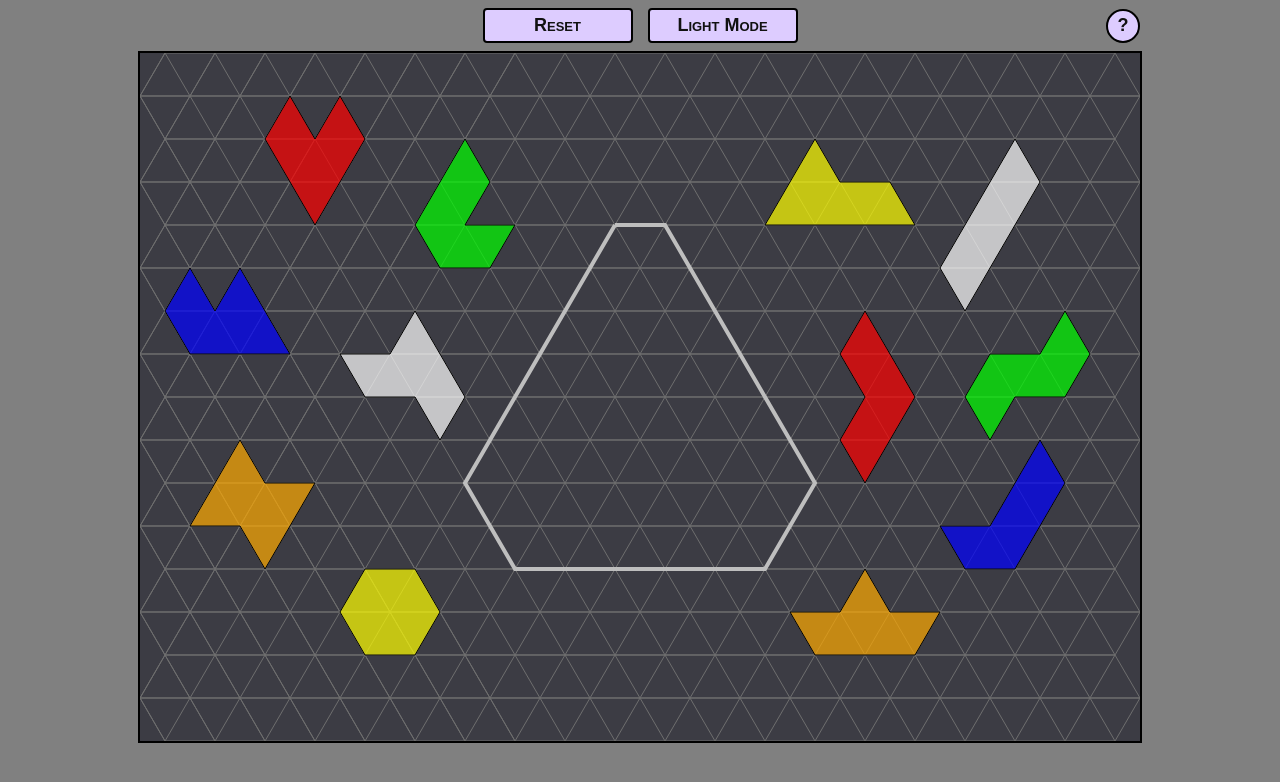
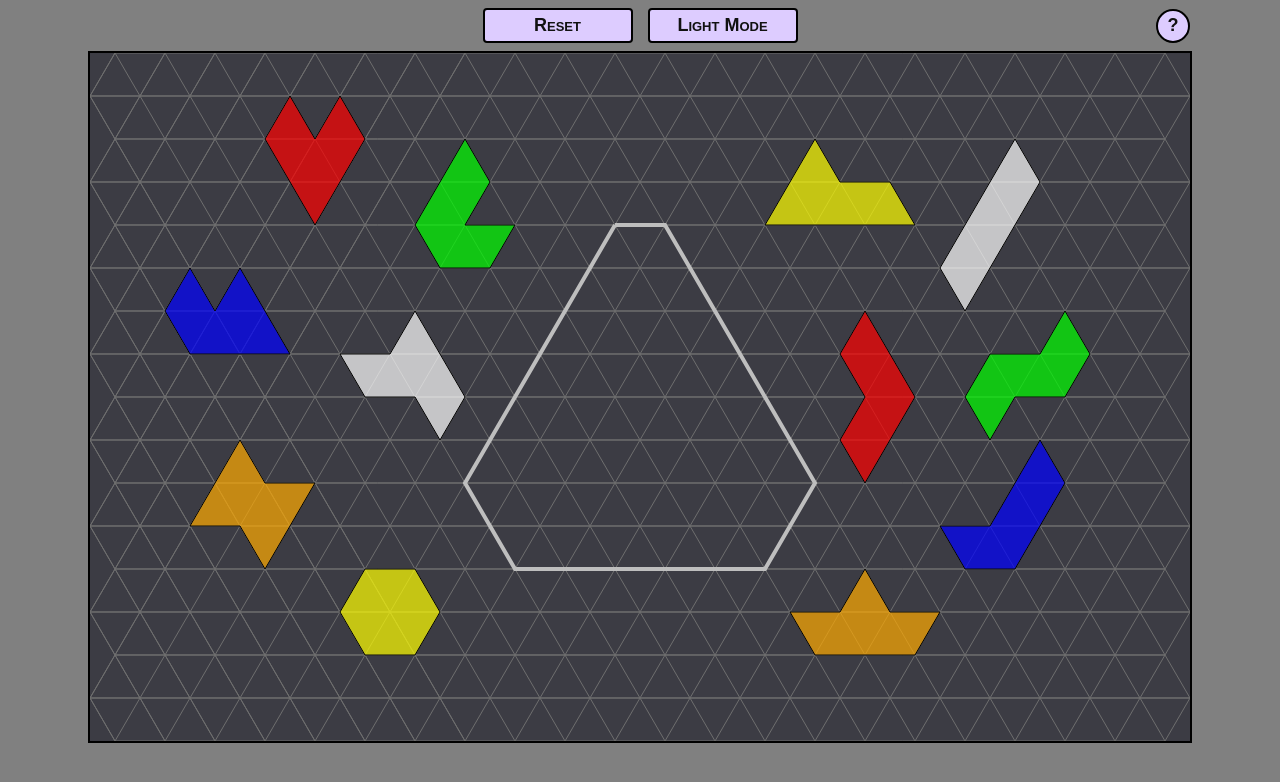
Before and after one commit to corinaminer/triangle-puzzle, a plain HTML site: page docs/index.html in a window 1280 px wide. Drawn offline with Linux system fonts and the light colour scheme.

Commit message:
widen canvas a bit

```diff
--- a/docs/consts.js
+++ b/docs/consts.js
@@ -1,7 +1,7 @@
 // Keep ROWS even to make corners rounded (ups at ends of top row, downs at ends of bottom row)
 // Keep COLS odd to make triangles at beginning and end of each row the same orientation
 export const ROWS = 16;
-export const COLS = 39;
+export const COLS = 43;
 
 // Dimensions of a triangle
 export const L = 50;
--- a/docs/index.html
+++ b/docs/index.html
@@ -20,6 +20,6 @@
     <div id="overlayText"></div>
   </div>
 
-  <canvas id="canvas" width="1000" height="688"></canvas>
+  <canvas id="canvas" width="1100" height="688"></canvas>
 </body>
 <script type="module" src="./puzz.js"></script>
--- a/docs/pieces.js
+++ b/docs/pieces.js
@@ -291,7 +291,7 @@ class Heart extends Piece {
         super();
         this.id = "0";
         const start_row = 1;
-        const start_col = 5;
+        const start_col = 7;
         this.triangles = [
             grid[start_row][start_col],
             grid[start_row][start_col + 2],
@@ -312,7 +312,7 @@ class Hook extends Piece {
         super();
         this.id = "1";
         const start_row = 2;
-        const start_col = 12;
+        const start_col = 14;
         this.triangles = [
             grid[start_row][start_col],
             grid[start_row + 1][start_col - 1],
@@ -333,7 +333,7 @@ class Mountain extends Piece {
         super();
         this.id = "2";
         const start_row = 5;
-        const start_col = 1;
+        const start_col = 3;
         this.triangles = [
             grid[start_row][start_col],
             grid[start_row][start_col + 2],
@@ -354,7 +354,7 @@ class Y extends Piece {
         super();
         this.id = "3";
         const start_row = 6;
-        const start_col = 10;
+        const start_col = 12;
         this.triangles = [
             grid[start_row][start_col],
             grid[start_row + 1][start_col - 2],
@@ -375,7 +375,7 @@ class Bow extends Piece {
         super();
         this.id = "4";
         const start_row = 9;
-        const start_col = 3;
+        const start_col = 5;
         this.triangles = [
             grid[start_row][start_col],
             grid[start_row + 1][start_col - 1],
@@ -398,7 +398,7 @@ class Hexagon extends Piece {
         this.triangles = [];
         for (let j = 0; j < 2; j++) {
             for (let i = 0; i < 3; i++) {
-                this.triangles.push(grid[12 + j][8 + i]);
+                this.triangles.push(grid[12 + j][10 + i]);
             }
         }
     }
@@ -424,7 +424,7 @@ class Chevron extends Piece {
         super();
         this.id = "6";
         const start_row = 6;
-        const start_col = 28;
+        const start_col = 30;
         this.triangles = [
             grid[start_row][start_col],
             grid[start_row + 1][start_col],
@@ -445,7 +445,7 @@ class Lightning extends Piece {
         super();
         this.id = "7";
         const start_row = 6;
-        const start_col = 36;
+        const start_col = 38;
         this.triangles = [
             grid[start_row][start_col],
             grid[start_row + 1][start_col - 3],
@@ -466,7 +466,7 @@ class Check extends Piece {
         super();
         this.id = "8";
         const start_row = 9;
-        const start_col = 35;
+        const start_col = 37;
         this.triangles = [
             grid[start_row][start_col],
             grid[start_row + 1][start_col - 1],
@@ -487,7 +487,7 @@ class Line extends Piece {
         super();
         this.id = "9";
         const start_row = 2;
-        const start_col = 34;
+        const start_col = 36;
         this.triangles = [
             grid[start_row][start_col],
             grid[start_row + 1][start_col - 1],
@@ -508,7 +508,7 @@ class A extends Piece {
         super();
         this.id = "a";
         const start_row = 12;
-        const start_col = 28;
+        const start_col = 30;
         this.triangles = [
             grid[start_row][start_col],
             grid[start_row + 1][start_col - 2],
@@ -529,7 +529,7 @@ class Triangly extends Piece {
         super();
         this.id = "b";
         const start_row = 2;
-        const start_col = 26;
+        const start_col = 28;
         this.triangles = [
             grid[start_row][start_col],
             grid[start_row + 1][start_col - 1],
--- a/docs/puzz.css
+++ b/docs/puzz.css
@@ -8,7 +8,7 @@ body {
 .top-bar {
   display: flex;
   align-items: center;
-  width: 1000px; /* match canvas width */
+  width: 1100px; /* match canvas width */
   margin-bottom: 8px;
   position: relative;
 }
```
